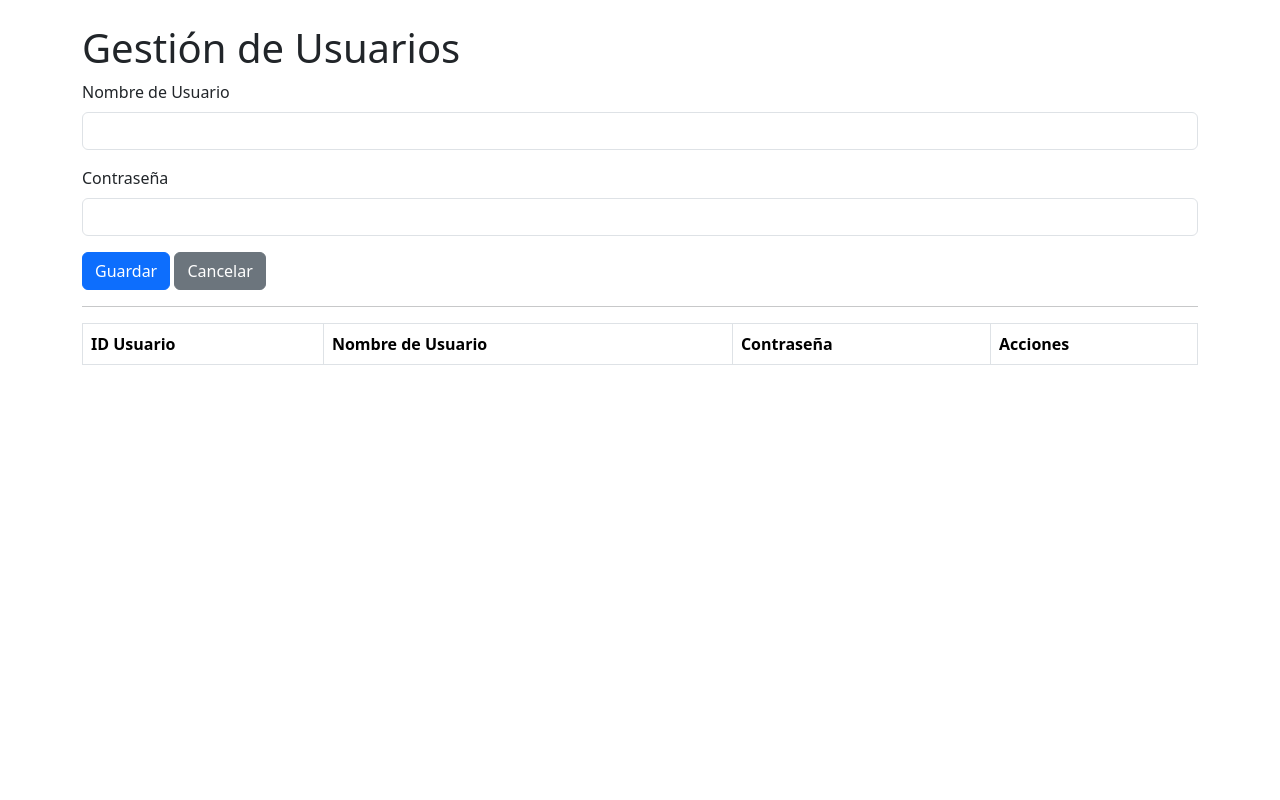
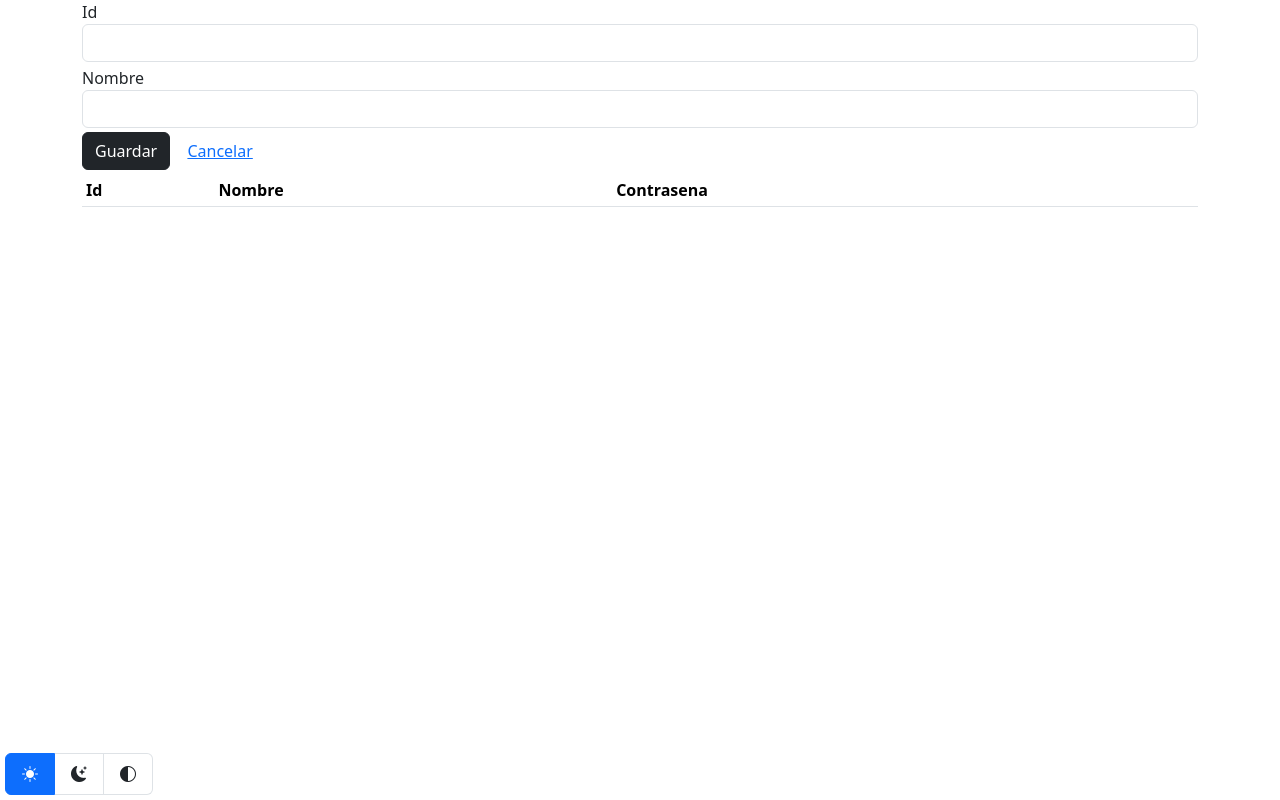
Before and after one commit to AridayPerez/flask7b, a Flask app: page / in a window 1280 px wide. Run offline with Flask 3, Linux system fonts and the light colour scheme; lists and menus that the app fills with data are empty; some libraries are stand-ins or nearby versions.

Commit message:
Update app.html

```diff
--- a/templates/app.html
+++ b/templates/app.html
@@ -2,112 +2,204 @@
 <html lang="es">
 <head>
     <meta charset="UTF-8">
-    <title>CRUD de Usuarios</title>
-    <link href="https://cdn.jsdelivr.net/npm/bootstrap@5.3.3/dist/css/bootstrap.min.css" rel="stylesheet">
-    <script src="https://code.jquery.com/jquery-3.7.1.min.js"></script>
+    <meta name="viewport" content="width=device-width, initial-scale=1.0">
+
+    <link href="https://cdn.jsdelivr.net/npm/bootstrap@5.3.3/dist/css/bootstrap.min.css" rel="stylesheet" integrity="sha384-QWTKZyjpPEjISv5WaRU9OFeRpok6YctnYmDr5pNlyT2bRjXh0JMhjY6hW+ALEwIH" crossorigin="anonymous">
+
+    <script src="https://code.jquery.com/jquery-3.7.1.min.js" integrity="sha256-/JqT3SQfawRcv/BIHPThkBvs0OEvtFFmqPF/lYI/Cxo=" crossorigin="anonymous"></script>
+
+    <script src="https://js.pusher.com/8.2.0/pusher.min.js"></script>
+
+    <title>App</title>
 </head>
 <body>
-    <div class="container mt-4">
-        <h1>Gestión de Usuarios</h1>
-        <form id="frmUsuario" method="post">
-            <input type="hidden" id="Id_Usuario" name="Id_Usuario">
+    <div class="container">
+      <form id="frmUsuarios" method="post">
+          <input type="hidden" id="id" name="id">
 
-            <div class="mb-3">
-                <label for="NombreUsuario" class="form-label">Nombre de Usuario</label>
-                <input type="text" id="NombreUsuario" name="NombreUsuario" class="form-control" required>
+          <div class="mb-1">
+              <label for="id_usuario">Id</label>
+              <input type="text" id="id_usuario" name="id_usuario" class="form-control">
           </div>
-            <div class="mb-3">
-                <label for="Contrasena" class="form-label">Contraseña</label>
-                <input type="password" id="Contrasena" name="Contrasena" class="form-control" required>
+          <div class="mb-1">
+              <label for="nombre_usuario">Nombre</label>
+              <input type="Text" id="nombre_usuario" name="nombre_usuario" class="form-control">
           </div>
-            <button id="guardar" name="guardar" class="btn btn-primary">Guardar</button>
-            <button type="reset" id="cancelar" name="cancelar" class="btn btn-secondary">Cancelar</button>
+          <div class="mb-1">
+              <button id="guardar" name="guardar" class="btn btn-dark">Guardar</button>
+              <button type="reset" id="cancelar" name="cancelar" class="btn btn-link">Cancelar</button>
+          </div>
       </form>
-        <hr>
-        <table class="table table-bordered">
+      <table class="table table-sm">
         <thead>
           <tr>
-                    <th>ID Usuario</th>
-                    <th>Nombre de Usuario</th>
-                    <th>Contraseña</th>
-                    <th>Acciones</th>
+            <th>Id</th>
+            <th>Nombre</th>
+            <th>Contrasena</th>
+            <th></th>
           </tr>
         </thead>
         <tbody id="tbodyUsuarios"></tbody>
       </table>
     </div>
 
+    <script src="https://cdn.jsdelivr.net/npm/bootstrap@5.3.3/dist/js/bootstrap.bundle.min.js" integrity="sha384-YvpcrYf0tY3lHB60NNkmXc5s9fDVZLESaAA55NDzOxhy9GkcIdslK1eN7N6jIeHz" crossorigin="anonymous"></script>
+
+    <link rel="stylesheet" href="https://cdn.jsdelivr.net/npm/bootstrap-icons@1.11.3/font/bootstrap-icons.min.css">
+    <div class="app-float-button bg-body" style="z-index: 3; position: fixed; bottom: 5px; left: 5px; cursor: pointer;">
+        <ul class="list-group list-group-horizontal">
+            <li class="list-group-item" data-bs-theme-value="light">
+                <i class="bi bi-sun-fill"></i>
+            </li>
+            <li class="list-group-item" data-bs-theme-value="dark">
+                <i class="bi bi-moon-stars-fill"></i>
+            </li>
+            <li class="list-group-item" data-bs-theme-value="auto">
+                <i class="bi bi-circle-half"></i>
+            </li>
+        </ul>
+    </div>
     <script>
-        $(document).ready(function() {
-            function buscarUsuarios() {
-                $.get("/usuarios/buscar", function(data) {
-                    $("#tbodyUsuarios").empty();
-                    data.forEach(function(usuario) {
-                        $("#tbodyUsuarios").append(`
-                            <tr>
-                                <td>${usuario.Id_Usuario}</td>
-                                <td>${usuario.NombreUsuario}</td>
-                                <td>${usuario.Contrasena}</td>
-                                <td>
-                                    <button class="btn btn-sm btn-warning btn-editar" data-id="${usuario.Id_Usuario}">Editar</button>
-                                    <button class="btn btn-sm btn-danger btn-eliminar" data-id="${usuario.Id_Usuario}">Eliminar</button>
-                                </td>
-                            </tr>
-                        `);
-                    });
-                });
+        /*!
+        * Color mode toggler for Bootstrap's docs (https://getbootstrap.com/)
+        * Copyright 2011-2022 The Bootstrap Authors
+        * Licensed under the Creative Commons Attribution 3.0 Unported License.
+        */
+
+        /** Reescrito */
+
+        var bootstrapTheme = localStorage.getItem("theme")
+
+        function getPreferredTheme() {
+            if (bootstrapTheme) {
+                return bootstrapTheme
             }
 
-            buscarUsuarios();
+            return window.matchMedia("(prefers-color-scheme: dark)").matches ? "dark" : "light"
+        }
 
-            // Guardar Usuario (Crear o Editar)
-            $("#frmUsuario").submit(function(event) {
-                event.preventDefault(); // Evitar el envío normal del formulario
+        function setTheme(theme) {
+            if (theme === "auto" && window.matchMedia("(prefers-color-scheme: dark)").matches) {
+                document.documentElement.setAttribute("data-bs-theme", "dark")
+            }
+            else {
+                document.documentElement.setAttribute("data-bs-theme", ((theme == "auto") ? "light" : theme))
+            }
+        }
 
-                $.ajax({
-                    type: "POST",
-                    url: "/usuarios/guardar",
-                    data: $(this).serialize(),
-                    success: function(response) {
-                        if (response.status === "success") {
-                            $("#frmUsuario")[0].reset(); // Limpiar el formulario
-                            buscarUsuarios(); // Actualizar la tabla
+        function showActiveTheme(theme) {
+            $("[data-bs-theme-value]").removeClass("bg-primary text-white active")
+            $(`[data-bs-theme-value="${theme}"]`).addClass("bg-primary text-white active")
         }
-                    },
-                    error: function() {
-                        alert("Ocurrió un error al guardar el usuario.");
+
+        $(document).on("click", '[data-bs-theme-value]', function (event) {
+            const theme = this.getAttribute("data-bs-theme-value")
+            localStorage.setItem("theme", theme)
+            setTheme(theme)
+            showActiveTheme(theme)
+        })
+
+        window.matchMedia("(prefers-color-scheme: dark)").addEventListener("change", function (event) {
+            if (bootstrapTheme !== "light"
+            || bootstrapTheme !== "dark") {
+                setTheme(getPreferredTheme())
             }
-                });
-            });
+        })
 
-            // Editar Usuario
-            $(document).on("click", ".btn-editar", function() {
-                var id = $(this).data("id");
-                $.get("/usuarios/editar", { Id_Usuario: id }, function(usuario) {
-                    $("#Id_Usuario").val(usuario.Id_Usuario);
-                    $("#NombreUsuario").val(usuario.NombreUsuario);
-                    $("#Contrasena").val(usuario.Contrasena);
-                });
-            });
+        document.addEventListener("DOMContentLoaded", function (event) {
+            setTheme(bootstrapTheme)
+            showActiveTheme(getPreferredTheme())
+        })
+    </script>
 
-            // Eliminar Usuario
-            $(document).on("click", ".btn-eliminar", function() {
-                if (confirm("¿Está seguro de eliminar este usuario?")) {
-                    var id = $(this).data("id");
-                    $.post("/usuarios/eliminar", { Id_Usuario: id }, function(response) {
-                        if (response.status === "success") {
-                            buscarUsuarios();
+    <script>
+        window.addEventListener("load", function (event) {
+            function buscar() {
+                $.get("/buscar", function (respuesta) {
+                    $("#tbodyUsuarios").html("")
+
+                        $("#tbodyUsuarios").append(`<tr>
+                            <td>${id_usuario["Nombre_Usuario"]}</td>
+                            <td>${id_usuario["Contrasena"]}</td>
+                            <td>
+                                <button class="btn btn-primary btn-editar" data-id="${id_usuario["id_Usuario"]}">Editar</button>
+                                <button class="btn btn-danger btn-eliminar" data-id="${id_usuario["id_Usuario"]}">Eliminar</button>
+                            </td>
+                        </tr>`)
                     }
-                    });
+                })
             }
-            });
 
-            // Cancelar edición
-            $("#cancelar").click(function() {
-                $("#frmUsuario")[0].reset(); // Restablecer el formulario
-                $("#Id_Usuario").val(''); // Limpiar el campo oculto del ID
-            });
-        });
+            buscar()
+
+            $(document).on("click", ".btn-editar", function (event) {
+                var id = $(this).attr("data-id")
+
+                $.get("/editar", {id: id}, function (respuesta) {
+                    console.log(respuesta)
+                    var id_usuario = respuesta[0]
+
+                    $("#id")
+                    .val(id_usuario["id_Usuario"])
+                    .trigger("focus")
+
+                    $("#id_usuario").val(id_usuario["Nombre_Usuario"])
+                    $("#nombre_usuario").val(id_usuario["Contrasena"])
+                })
+            })
+
+            $(document).on("click", ".btn-eliminar", function (event) {
+                if (!confirm("¿Quieres eliminar este registro?")) {
+                    return
+                }
+
+                var id = $(this).attr("data-id")
+
+                $.post("/eliminar", {id: id})
+            })
+
+            $("#frmUsuarios")
+            .submit(function (event)  {
+                event.preventDefault()
+
+                $.post("/guardar", $(this).serialize(), function (respuesta) {
+                    $("#frmUsuarios").get(0).reset()
+                })
+            })
+            .on("reset", function (event) {
+                $("#id").val("")
+            })
+
+            Pusher.logToConsole = true
+
+            var pusher = new Pusher("2df86616075904231311", {
+                cluster: "us2"
+            })
+
+            // Canal ---> Donde se concentran los hilos con los clientes conectados
+            var channel = pusher.subscribe("canalRegistros");
+
+            // Evento --> El código que se accionará con la información enviada o el uso del canal
+            channel.bind("registroTemperaturaHumedad", function (id_usuario) {
+                // 1. Notificar el evento
+                // alert("Ocurrió el evento")
+
+                // 2. Recibir información enviada en el evento
+                // console.log(id_usuario)
+
+                // 3. Trabajar información enviada por el evento
+                /**
+                $("#tbodyUsuarios").prepend(`<tr>
+                    <td>${id_usuario.id_usuario}</td>
+                    <td>${id_usuario.nombre_usuario}</td>
+                    <td></td>
+                </tr>`)
+                */
+
+                // 4. Mandar a llamar otro código luego del evento
+                buscar()
+            })
+        })
     </script>
 </body>
 </html>
```
Lines whose indentation alone changed are shown as unchanged.
